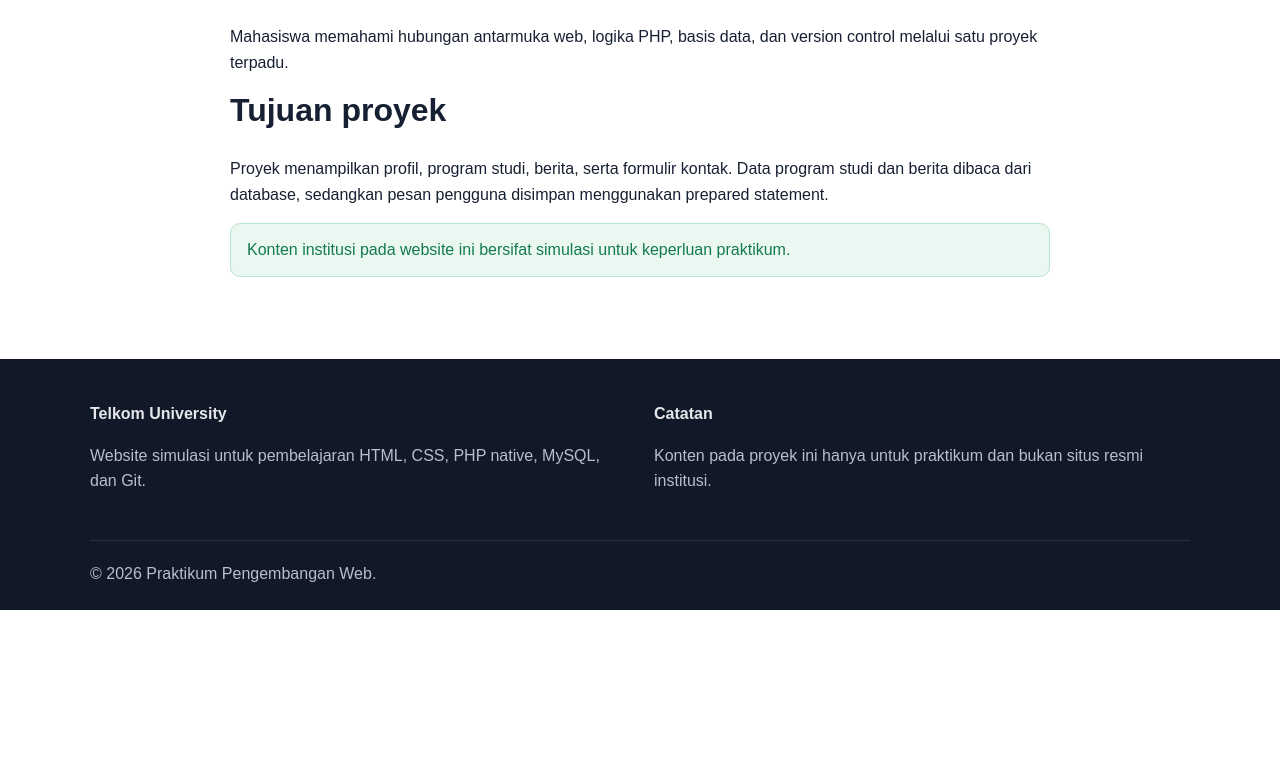
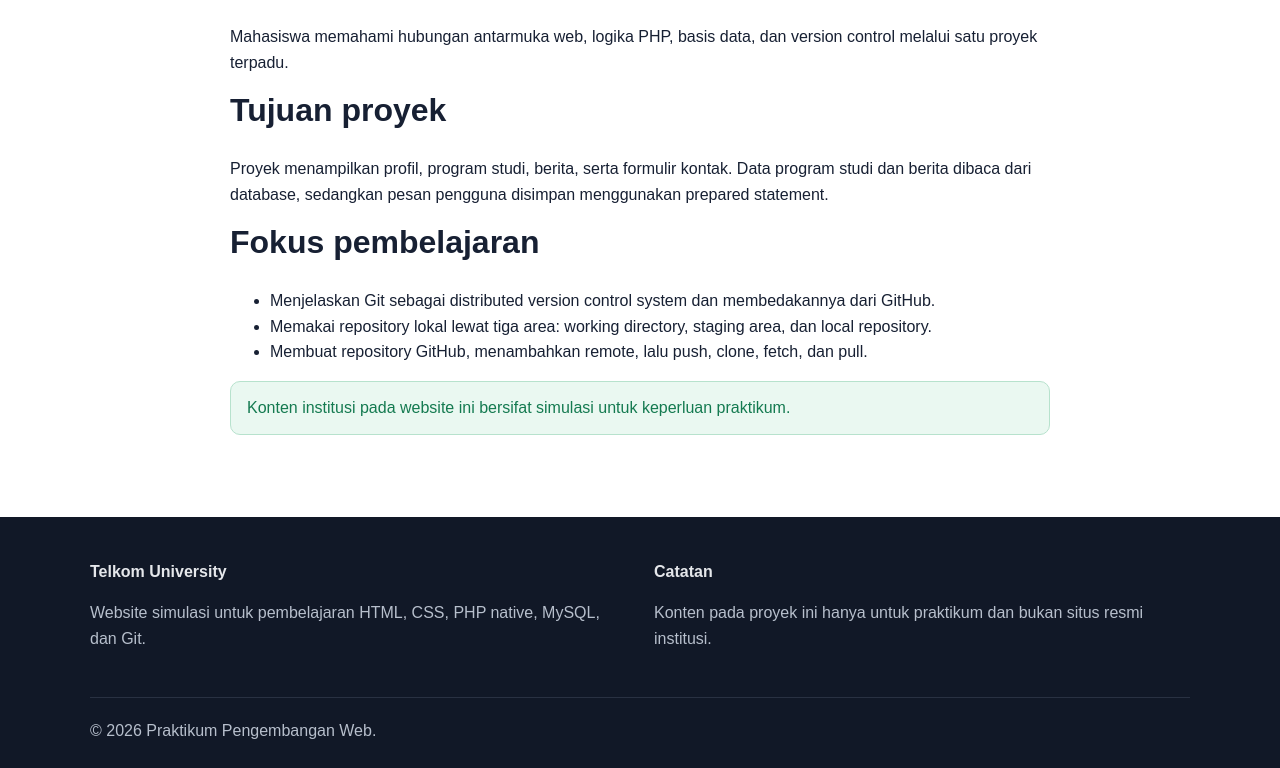
Before and after one commit to Anotherworlfd/telkom-company-profile-109062500135, a PHP site: page /profile.php in a window 1280 px wide. Shown: the part 465-1233 px from the top of the page. Before the commit the page ends 1075 px from the top, so only its background shows below. Run offline with PHP 8.4, Linux system fonts and the light colour scheme.

Commit message:
feat: tambahkan informasi fokus pembelajaran

```diff
--- a/profile.php
+++ b/profile.php
@@ -11,6 +11,12 @@ require 'includes/header.php';
         <p>Mahasiswa memahami hubungan antarmuka web, logika PHP, basis data, dan version control melalui satu proyek terpadu.</p>
         <h2>Tujuan proyek</h2>
         <p>Proyek menampilkan profil, program studi, berita, serta formulir kontak. Data program studi dan berita dibaca dari database, sedangkan pesan pengguna disimpan menggunakan prepared statement.</p>
+        <h2>Fokus pembelajaran</h2>
+        <ul>
+            <li>Menjelaskan Git sebagai distributed version control system dan membedakannya dari GitHub.</li>
+            <li>Memakai repository lokal lewat tiga area: working directory, staging area, dan local repository.</li>
+            <li>Membuat repository GitHub, menambahkan remote, lalu push, clone, fetch, dan pull.</li>
+        </ul>
         <div class="alert alert-success">Konten institusi pada website ini bersifat simulasi untuk keperluan praktikum.</div>
     </div>
 </section>
```
